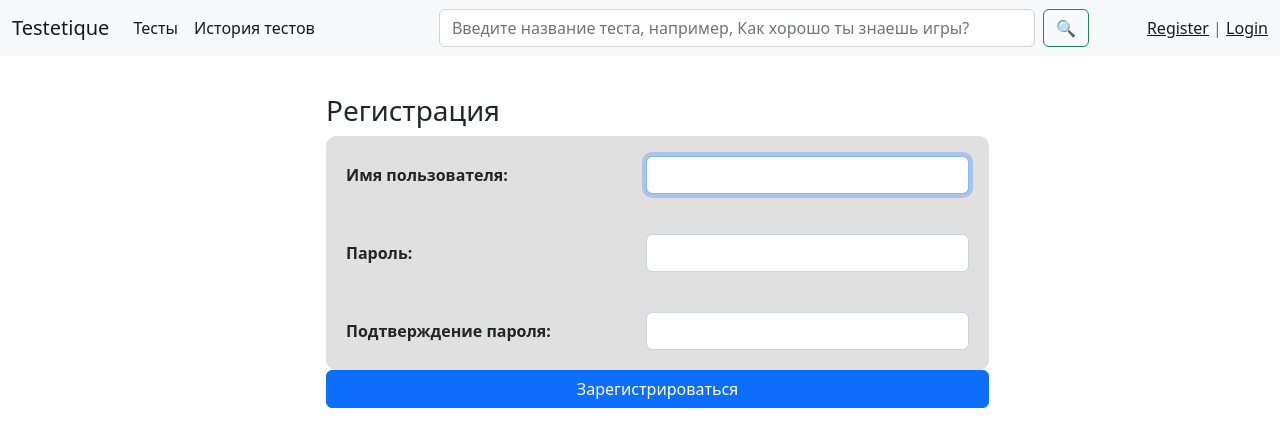
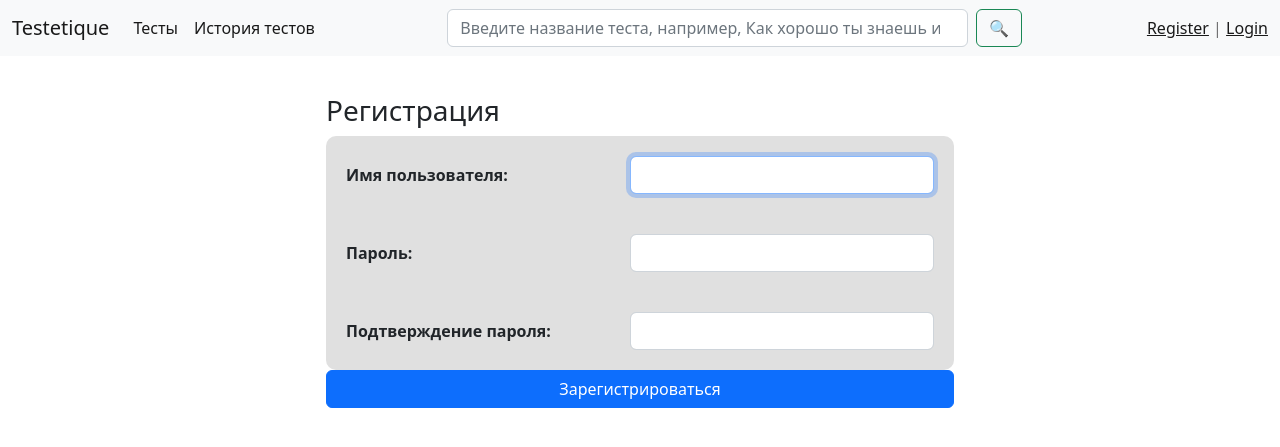
Before and after one commit to uevuu/testetique, a Django app: page /?next=/history/ in a window 1280 px wide. Shown: the top 447 px of the page. Run offline with Django 3.2, Linux system fonts and the light colour scheme.

Commit message:
Some fixes

```diff
--- a/mysite/templates/inc/_auth.html
+++ b/mysite/templates/inc/_auth.html
@@ -1,8 +1,7 @@
 <style>
     table {
         background: #e0e0e0;
-        width: 663px;
-        /*так и не понял, как без указания сделать размер такой же, как и у message*/
+        width: 100%;
         border-radius: 10px;
     }
 
@@ -15,6 +14,10 @@
         display: inline-block;
     }
 
+    .btn-primary {
+        width: 100%;
+    }
+
 </style>
 
 <form method="POST">
@@ -24,6 +27,5 @@
     <table>
         {{ form.as_table }}
     </table>
-    <button style="width: 663px" type="submit" class="btn btn-primary col-lg-6">{{ button_title }}</button>
-<!--    так и не понял, как без указания сделать размер такой же, как и у message-->
+    <button type="submit" class="btn btn-primary col-lg-6">{{ button_title }}</button>
 </form>
--- a/mysite/templates/inc/_content.html
+++ b/mysite/templates/inc/_content.html
@@ -6,9 +6,9 @@
         color: inherit;
         }
     </style>
-    <div class="card-header"><a href="{{item.category.get_absolute_url}}">{{item.category}}</a></div>
+    <div class="card-header"><a href="{% url 'category' category_id=item.category.id %}">{{item.category}}</a></div>
     <div class="card-body">
-        <h5 class="card-title"><a href="{{item.get_test_url}}">{{item.title}}</a></h5>
+        <h5 class="card-title"><a href="{% url 'test' test_id=item.id %}">{{item.title}}</a></h5>
         <p class="card-text">{{item.description}}</p>
     </div>
 </div>
--- a/mysite/templates/inc/_nav.html
+++ b/mysite/templates/inc/_nav.html
@@ -1,7 +1,8 @@
 <style>
     .d-flex {
-        width: 650px;
-        margin: 0 auto;
+        width: 575px;
+        margin-left: auto;
+        margin-right: auto;
     }
 </style>
 
@@ -21,12 +22,14 @@
                     <a class="nav-link active" aria-current="page" href="{% url 'history' %}">История тестов</a>
                 </li>
             </ul>
+            <div class="collapse navbar-collapse">
                 <form class="d-flex" role="search">
                     <input class="form-control me-2" type="search" maxlength="150"
                            placeholder="Введите название теста, например, Как хорошо ты знаешь игры?"
                            aria-label="Search">
                     <button class="btn btn-outline-success" type="submit">🔍</button>
                 </form>
+            </div>
             {% if request.user.is_authenticated %}
             <span class="navbar-text">
                 Добро пожаловать, {{ user.username }} | <a href="{% url 'logout' %}">Logout</a>
--- a/mysite/templates/inc/_sidebar.html
+++ b/mysite/templates/inc/_sidebar.html
@@ -3,7 +3,7 @@
     {% get_categories as categories %}
     {% for category in categories %}
     {% if category.parent == None %}
-    <a href="{{category.get_absolute_url}}" class="list-group-item list-group-item-action">{{category.title}}({{category.parent}})</a>
+    <a href="{% url 'category' category_id=category.id %}" class="list-group-item list-group-item-action">{{category.title}}({{category.parent}})</a>
     {% endif %}
     {% endfor %}
 </div>
--- a/mysite/testik/forms.py
+++ b/mysite/testik/forms.py
@@ -5,7 +5,7 @@ from django.contrib.auth.models import User
 
 class UserRegisterForm(UserCreationForm):
     username = forms.CharField(label='Имя пользователя', widget=forms.TextInput(attrs={'class': 'form-control'}),
-                               max_length=14)
+                               max_length=20)
     password1 = forms.CharField(label='Пароль', widget=forms.PasswordInput(attrs={'class': 'form-control'}))
     password2 = forms.CharField(label='Подтверждение пароля',
                                 widget=forms.PasswordInput(attrs={'class': 'form-control'}))
--- a/mysite/testik/templates/testik/history.html
+++ b/mysite/testik/templates/testik/history.html
@@ -1,6 +1,6 @@
 {% extends 'base.html' %}
 
-{% block title %}{{ title }}{% endblock %}
+{% block title %}История пройденных тестов{% endblock %}
 
 <main>
     {% block sidebar %}{% endblock %}
--- a/mysite/testik/urls.py
+++ b/mysite/testik/urls.py
@@ -6,8 +6,8 @@ urlpatterns = [
     path('tests/', tests_page, name='tests'),
     path('tests/category/<int:category_id>/', get_category, name='category'),
     path('tests/test/<int:test_id>/', description_test, name='test'),
-    path('tests/passing/', passing_test, name='passing'),
-    path('tests/result/', result, name='result'),
+    path('tests/test/<int:test_id>/passing/', passing_test, name='passing'),
+    path('tests/test/<int:test_id>/result/', result, name='result'),
     path('history/', history, name='history'),
     path('login/', user_login, name='login'),
     path('logout/', user_logout, name='logout')
--- a/mysite/testik/views.py
+++ b/mysite/testik/views.py
@@ -58,7 +58,6 @@ def tests_page(request):
 @login_required
 def get_category(request, category_id):
     child_category = Category.objects.filter(parent_id=category_id)
-    print(child_category)
     all_tests = Test.objects.filter(Q(category_id__in=child_category) | Q(category_id=category_id))
     curr_category = Category.objects.get(pk=category_id)
     context = {
@@ -93,5 +92,5 @@ def result(request):
 @login_required
 def history(request):
     results = TestResult.objects.filter(user_id=request.user.id)
-    context = {"title": "История пройденных тестов", "results": results}
+    context = {"results": results}
     return render(request, template_name="testik/history.html", context=context)
```
Also changed, not shown: mysite/testik/models.py (+0 -8 lines). Lines whose indentation alone changed are shown as unchanged.
